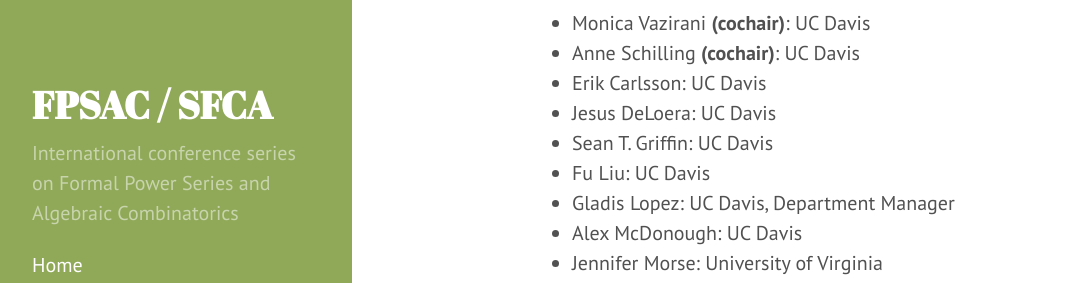
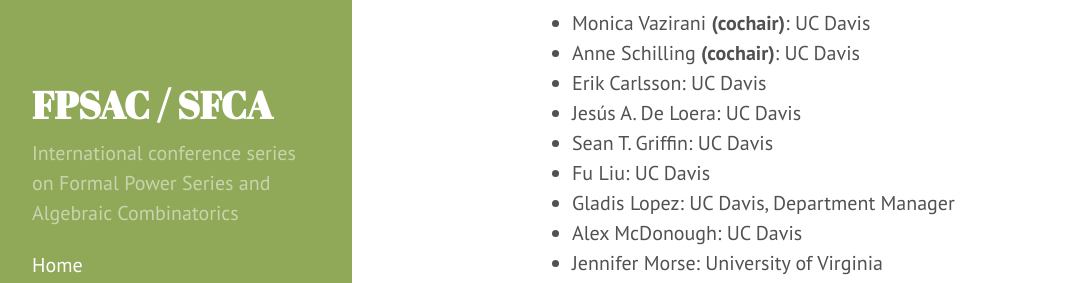
Before and after one commit to FPSAC/FPSAC.github.io, a Jekyll site: the page built from _confs/fpsac-2023.md, in a window 1280 px wide and 900 px high, scrolled down 1952 px. Shown: the part 282-565 px from the top of the window, without its empty margins (8-1088 px from the left). Built offline with Jekyll 4.4.1, drawn with Linux system fonts in a browser that asks for light colours.

Commit message:
Fix typo

```diff
--- a/_confs/fpsac-2023.md
+++ b/_confs/fpsac-2023.md
@@ -115,7 +115,7 @@
   role: cochair
 - name: Erik Carlsson
   affiliation: UC Davis
-- name: Jesus DeLoera
+- name: Jesús A. De Loera
   affiliation: UC Davis
 - name: Sean T. Griffin
   affiliation: UC Davis
```
